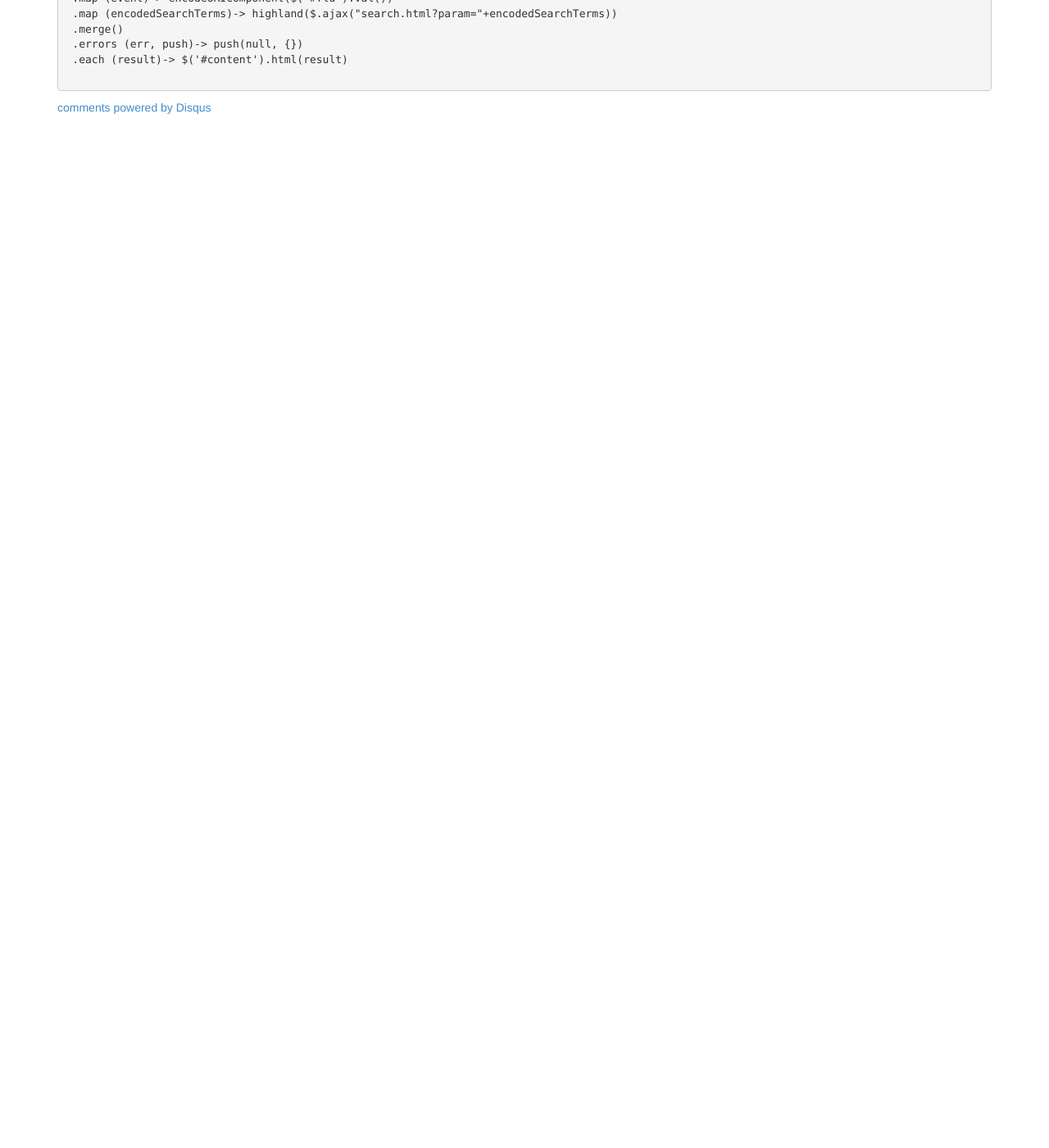
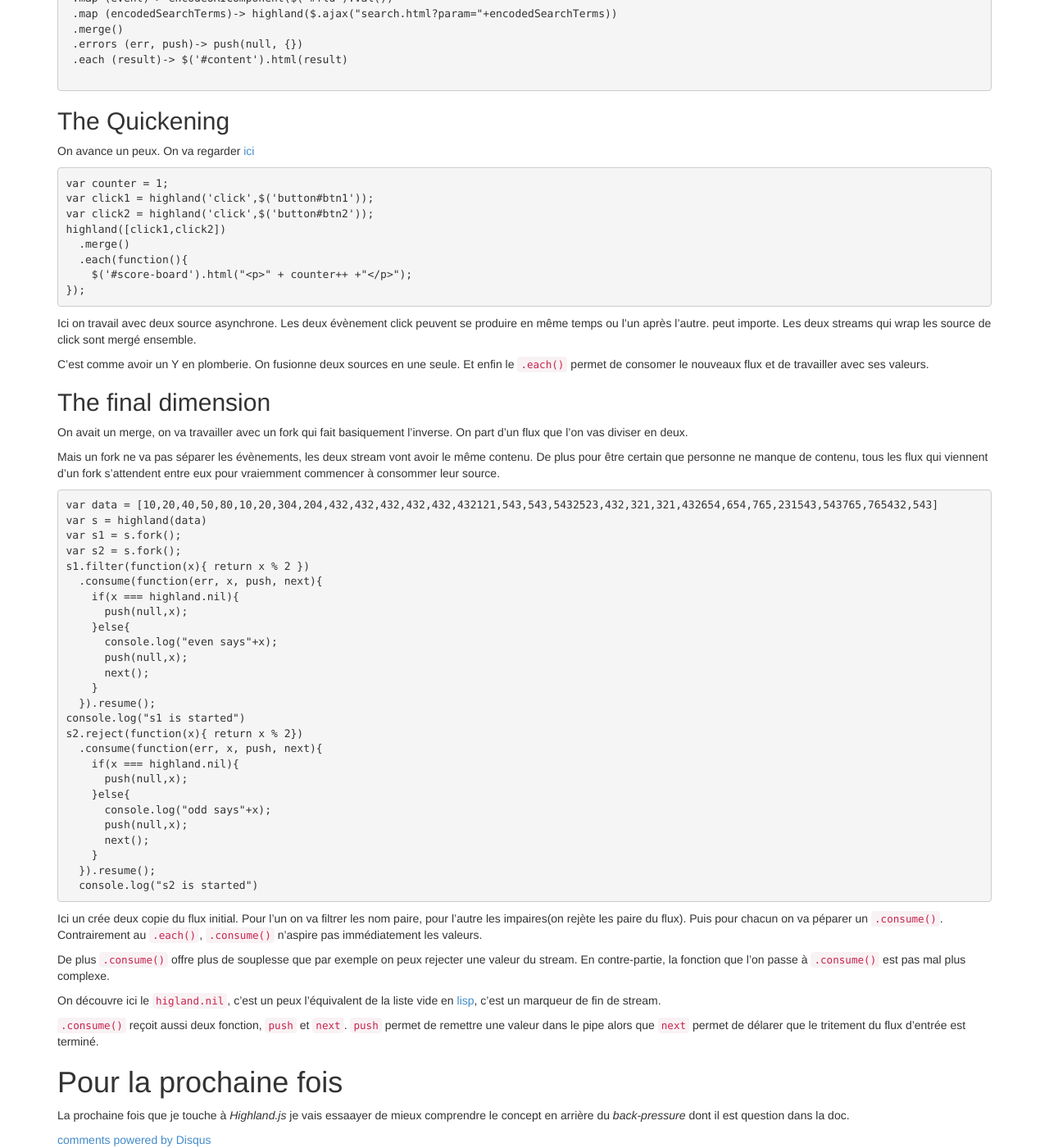
Before and after one commit to benzen/benzen.github.io, a Jekyll site: the page built from _posts/2014-09-19-highlandjs.md, in a window 1280 px wide and 1400 px high, scrolled down 1608 px. Shown: the whole window at 82% size. Built offline with Jekyll 4.4.1, drawn with Linux system fonts in a browser that asks for light colours; Markdown is read by kramdown in place of the engine named in the settings; comment, search, counter and statistics services are not loaded; before the commit the page ends 1749 px from its top, so only the background shows below that; some of the changed text lies outside the part shown.

Commit message:
complete first post

````diff
--- a/_layouts/default.html
+++ b/_layouts/default.html
@@ -24,6 +24,9 @@
               </a>
               <a href="http://stackoverflow.com/users/340467/benzen">
                 <i class="fa fa-stack-overflow"></i>
+              </a>
+              <a href="https://www.linkedin.com/pub/benjamin-dreux/18/7a/aa6">
+                <i class="fa fa-linkedin"></i>
               </a>
               <a href="http://www.code3.ca">
                 <i class="fa fa-rebel"></i>
--- a/_layouts/post.html
+++ b/_layouts/post.html
@@ -1,21 +1,35 @@
 <html>
   <head>
-    <title>{{ page.title }}</title>
+    <meta http-equiv="content-type" content="text/html;charset=utf-8" />
+    <title>Benzen - {{ page.title }}</title>
+    <script type="text/javascript" src="/js/jquery.js"> </script>
+    <script type="text/javascript" src="/js/bootstrap.js"> </script>
     <link rel="stylesheet" type="text/css" href="/css/bootstrap.css">
-    <script type="text/javascript" src="/js/bootstrap.js"> </script>
-    <meta http-equiv="content-type" content="text/html;charset=utf-8" />
+    <link rel="stylesheet" type="text/css" href="/css/font-awesome.css">
   </head>
   <body>
     <div class="container">
-      <h1>{{page.title }}</h1>
+
+      <h1>
+        <a href="/">
+          <i class="fa fa-home fa-lg"></i>
+        </a>
+        {{page.title }}
+        <small>
+          <a href="{{ permalink }}">
+            <i class="fa fa-link"></i>
+          </a>
+          <ul class="list-inline" style="display: inline-block">
+            {% for tag in post.tags %}
+              <li class="badge">{{tag}}</li>
+            {% endfor %}
+          </ul>
+          publié le: {{page.date | date:" %F"}}
+        </small>
+      </h1>
+
 
       {{content }}
-      {{permalink }}
-      {{date }}
-      {{tags }}
-
-      {{page.next }}
-      {{page.next }}
 
       <div id="disqus_thread"></div>
       <script type="text/javascript">
--- a/_posts/2014-09-19-highlandjs.md
+++ b/_posts/2014-09-19-highlandjs.md
@@ -124,3 +124,88 @@ highland 'keyup',$('#fld')
  .each (result)-> $('#content').html(result)
 
 ```
+
+The Quickening
+-----------
+
+On avance un peux. On va regarder [ici](https://github.com/benzen/demo-highland/blob/16eecb213635bbe953662a0a11ddc05c30c7bb1b/src/index.jade)
+
+```javascript
+var counter = 1;
+var click1 = highland('click',$('button#btn1'));
+var click2 = highland('click',$('button#btn2'));
+highland([click1,click2])
+  .merge()
+  .each(function(){
+    $('#score-board').html("<p>" + counter++ +"</p>");
+});
+```
+
+Ici on travail avec deux source asynchrone. Les deux évènement click peuvent se produire
+en même temps ou l'un après l'autre. peut importe. Les deux streams qui wrap les source de click
+sont mergé ensemble.
+
+C'est comme avoir un Y en plomberie. On fusionne deux sources en une seule.
+Et enfin le `.each()` permet de consomer le nouveaux flux et de travailler avec ses valeurs.
+
+The final dimension
+-----
+
+On avait un merge, on va travailler avec un fork qui fait basiquement l'inverse.
+On part d'un flux que l'on vas diviser en deux.
+
+Mais un fork ne va pas séparer les évènements, les deux stream vont avoir le même contenu.
+De plus pour être certain que personne ne manque de contenu, tous les flux qui
+viennent d'un fork s'attendent entre eux pour vraiemment commencer à consommer leur source.
+
+```javascript
+var data = [10,20,40,50,80,10,20,304,204,432,432,432,432,432,432121,543,543,5432523,432,321,321,432654,654,765,231543,543765,765432,543]
+var s = highland(data)
+var s1 = s.fork();
+var s2 = s.fork();
+s1.filter(function(x){ return x % 2 })
+  .consume(function(err, x, push, next){
+    if(x === highland.nil){
+      push(null,x);
+    }else{
+      console.log("even says"+x);
+      push(null,x);
+      next();
+    }
+  }).resume();
+console.log("s1 is started")
+s2.reject(function(x){ return x % 2})
+  .consume(function(err, x, push, next){
+    if(x === highland.nil){
+      push(null,x);
+    }else{
+      console.log("odd says"+x);
+      push(null,x);
+      next();
+    }
+  }).resume();
+  console.log("s2 is started")
+```
+
+Ici un crée deux copie du flux initial. Pour l'un on va filtrer les nom paire,
+pour l'autre les impaires(on rejète les paire du flux).
+Puis pour chacun on va péparer un `.consume()`.
+Contrairement au `.each()`, `.consume()` n'aspire pas immédiatement les valeurs.
+
+De plus `.consume()` offre plus de souplesse que par exemple on peux rejecter
+ une valeur du stream. En contre-partie, la fonction que l'on passe à
+  `.consume()` est pas mal plus complexe.
+
+On découvre ici le `higland.nil`, c'est un peux l'équivalent de
+la liste vide en [lisp](http://fr.wikipedia.org/wiki/Lisp), c'est un marqueur de fin
+de stream.
+
+`.consume()` reçoit aussi deux fonction, `push` et `next`. `push` permet de
+remettre une valeur dans le pipe alors que `next` permet de délarer que le tritement
+du flux d'entrée est terminé.
+
+
+Pour la prochaine fois
+========
+La prochaine fois que je touche à _Highland.js_ je vais essaayer de mieux comprendre
+le concept en arrière du _back-pressure_ dont il est question dans la doc.
````
